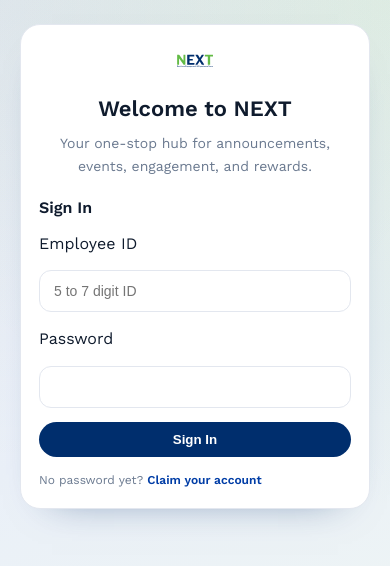
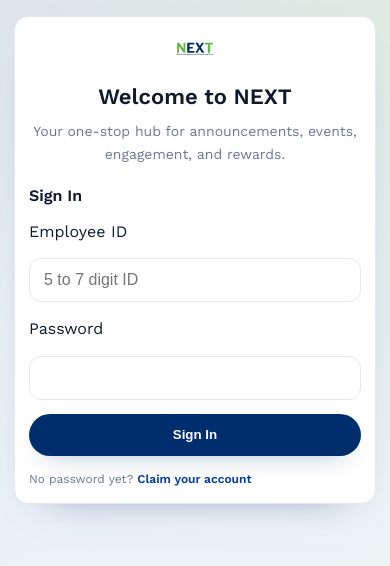
Before and after one commit to ernzonfire/next, a Next.js app: page /login in a window 390 px wide. Shown: the top 566 px of the page. Built offline with nearby package versions, Linux system fonts and the light colour scheme; no server answers.

Commit message:
Improve responsive layout for mobile and desktop

```diff
--- a/app/(auth)/layout.tsx
+++ b/app/(auth)/layout.tsx
@@ -2,10 +2,10 @@
 
 export default function AuthLayout({ children }: { children: React.ReactNode }) {
   return (
-    <div className="page" style={{ justifyContent: "center" }}>
-      <main className="page-content" style={{ maxWidth: 520 }}>
-        <div className="card" style={{ textAlign: "center" }}>
-          <div style={{ display: "flex", justifyContent: "center", marginBottom: 12 }}>
+    <div className="page auth-page">
+      <main className="page-content auth-content">
+        <div className="card auth-card">
+          <div className="auth-brand">
             <Logo href="/login" />
           </div>
           <div className="card-title" style={{ fontSize: 22, marginBottom: 6 }}>
--- a/app/globals.css
+++ b/app/globals.css
@@ -22,8 +22,10 @@
   padding: 0;
   margin: 0;
   min-height: 100%;
+  width: 100%;
   background: var(--bg);
   color: var(--text);
+  overflow-x: hidden;
 }
 
 body {
@@ -61,8 +63,9 @@
 
 .page-content {
   flex: 1;
-  padding: 24px 20px 96px;
-  max-width: 1100px;
+  padding: clamp(16px, 2.5vw, 32px) clamp(14px, 3vw, 40px)
+    calc(108px + env(safe-area-inset-bottom));
+  max-width: 1200px;
   width: 100%;
   margin: 0 auto;
 }
@@ -71,6 +74,7 @@
   display: flex;
   align-items: center;
   justify-content: space-between;
+  flex-wrap: wrap;
   gap: 12px;
 }
 
@@ -81,7 +85,8 @@
   display: flex;
   align-items: center;
   justify-content: space-between;
-  padding: 16px 20px;
+  gap: 12px;
+  padding: clamp(12px, 2vw, 16px) clamp(14px, 3vw, 40px);
   background: rgba(255, 255, 255, 0.86);
   backdrop-filter: blur(12px);
   border-bottom: 1px solid var(--border);
@@ -114,17 +119,17 @@
 }
 
 .grid-2 {
-  grid-template-columns: repeat(auto-fit, minmax(220px, 1fr));
+  grid-template-columns: repeat(auto-fit, minmax(260px, 1fr));
 }
 
 .grid-3 {
-  grid-template-columns: repeat(auto-fit, minmax(240px, 1fr));
+  grid-template-columns: repeat(auto-fit, minmax(250px, 1fr));
 }
 
 .card {
   background: var(--card);
-  border-radius: 20px;
-  padding: 18px;
+  border-radius: clamp(14px, 2vw, 20px);
+  padding: clamp(14px, 2vw, 18px);
   border: 1px solid var(--border);
   box-shadow: var(--shadow);
 }
@@ -173,6 +178,7 @@
 .btn {
   border: none;
   padding: 10px 16px;
+  min-height: 42px;
   border-radius: 999px;
   font-weight: 600;
   cursor: pointer;
@@ -212,7 +218,7 @@
   padding: 12px 14px;
   border-radius: 12px;
   border: 1px solid var(--border);
-  font-size: 14px;
+  font-size: 16px;
   background: #fff;
   color: var(--text);
 }
@@ -243,7 +249,7 @@
   grid-template-columns: repeat(4, 1fr);
   background: rgba(255, 255, 255, 0.92);
   border-top: 1px solid var(--border);
-  padding: 14px 12px 16px;
+  padding: 14px 12px calc(14px + env(safe-area-inset-bottom));
   backdrop-filter: blur(10px);
   z-index: 20;
   overflow: visible;
@@ -313,7 +319,7 @@
 .floating-chat {
   position: fixed;
   right: 20px;
-  bottom: 90px;
+  bottom: calc(92px + env(safe-area-inset-bottom));
   width: 54px;
   height: 54px;
   border-radius: 50%;
@@ -328,7 +334,7 @@
 
 .admin-layout {
   display: grid;
-  grid-template-columns: 240px 1fr;
+  grid-template-columns: 250px minmax(0, 1fr);
   min-height: 100vh;
 }
 
@@ -350,6 +356,10 @@
   background: #0f1f3d;
   color: #f2f5fb;
   padding: 24px 18px;
+  position: sticky;
+  top: 0;
+  height: 100vh;
+  overflow-y: auto;
 }
 
 .admin-sidebar-header {
@@ -399,8 +409,12 @@
 }
 
 .admin-content {
-  padding: 28px;
+  padding: clamp(18px, 2.5vw, 28px);
   background: var(--bg);
+  max-width: 1240px;
+  width: 100%;
+  margin: 0 auto;
+  min-width: 0;
 }
 
 .admin-overlay {
@@ -410,6 +424,8 @@
 .table {
   display: grid;
   gap: 8px;
+  overflow-x: auto;
+  -webkit-overflow-scrolling: touch;
 }
 
 .table-row {
@@ -421,11 +437,18 @@
   border-radius: 12px;
   border: 1px solid var(--border);
   font-size: 14px;
+  min-width: 640px;
 }
 
 @media (min-width: 900px) {
   .page-content {
     padding: 32px 40px 40px;
+  }
+
+  .input,
+  .textarea,
+  .select {
+    font-size: 14px;
   }
 
   .bottom-nav {
@@ -455,7 +478,7 @@
     top: 0;
     left: 0;
     height: 100vh;
-    width: 260px;
+    width: min(280px, 84vw);
     transform: translateX(-100%);
     transition: transform 0.2s ease;
     z-index: 60;
@@ -478,8 +501,7 @@
   }
 
   .table-row {
-    grid-template-columns: 1fr 1fr;
-    row-gap: 6px;
+    min-width: 560px;
   }
 }
 
@@ -611,3 +633,21 @@
 .text-link:hover {
   text-decoration: underline;
 }
+
+.auth-page {
+  justify-content: center;
+}
+
+.auth-content {
+  max-width: 560px;
+}
+
+.auth-card {
+  text-align: center;
+}
+
+.auth-brand {
+  display: flex;
+  justify-content: center;
+  margin-bottom: 12px;
+}
```
